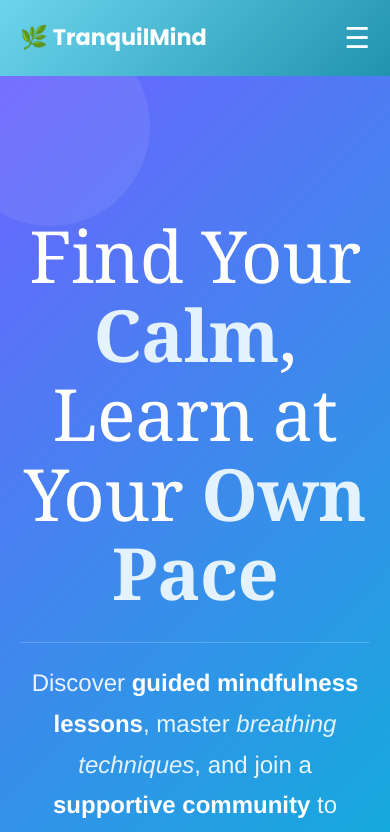
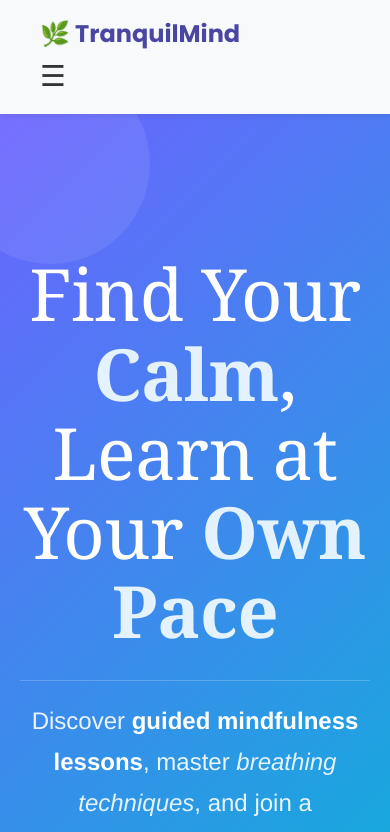
Before and after one commit to vespersmakado/my_tranquil_mind_online, a React (Create React App) app: page / in a window 390 px wide. Shown: the top 832 px of the page. Built offline with nearby package versions, Linux system fonts and the light colour scheme.

Commit message:
Replace old Navbar with new responsive version

```diff
--- a/src/components/Navbar.css
+++ b/src/components/Navbar.css
@@ -1,25 +1,23 @@
 .navbar {
-  background: linear-gradient(135deg, #6dd5ed, #2193b0);
-  padding: 15px 20px;
-  color: white;
+  display: flex;
+  justify-content: space-between;
+  align-items: center;
+  padding: 15px 40px;
+  background: #f8f9fa; /* ✅ Off-white, softer than pure white */
+  color: #333;
   position: sticky;
   top: 0;
   z-index: 1000;
-}
-
-.nav-container {
-  display: flex;
-  justify-content: space-between;
-  align-items: center;
-  max-width: 1200px;
-  margin: 0 auto;
+  box-shadow: 0 2px 6px rgba(0, 0, 0, 0.08); /* subtle shadow */
 }
 
 .logo {
-  font-size: 1.4rem;
+  font-size: 1.5rem;
   font-weight: bold;
+  color: #4a47a3; /* matches your buttons (purple accent) */
 }
 
+/* Default desktop nav */
 .nav-links {
   list-style: none;
   display: flex;
@@ -27,42 +25,45 @@
 }
 
 .nav-links a {
-  color: white;
+  color: #333; /* dark gray for readability */
   text-decoration: none;
   font-weight: 500;
   transition: 0.3s;
 }
 
 .nav-links a:hover {
-  text-decoration: underline;
+  color: #4a47a3; /* purple accent on hover */
+  transform: scale(1.05);
 }
 
-/* Hamburger */
+/* Mobile toggle button (hamburger) */
 .menu-toggle {
   display: none;
   font-size: 1.8rem;
   cursor: pointer;
+  color: #333;
 }
 
-/* Responsive */
+/* --- Responsive Styles --- */
 @media (max-width: 768px) {
   .nav-links {
-    display: none;
+    display: none; /* hide links by default */
     flex-direction: column;
     position: absolute;
     top: 60px;
     right: 20px;
-    background: rgba(0, 0, 0, 0.9);
+    background: #ffffff;
     padding: 20px;
     border-radius: 10px;
     width: 200px;
+    box-shadow: 0 4px 10px rgba(0, 0, 0, 0.15);
   }
 
   .nav-links.active {
-    display: flex;
+    display: flex; /* show menu when toggled */
   }
 
   .menu-toggle {
-    display: block;
+    display: block; /* show hamburger on mobile */
   }
 }
```
